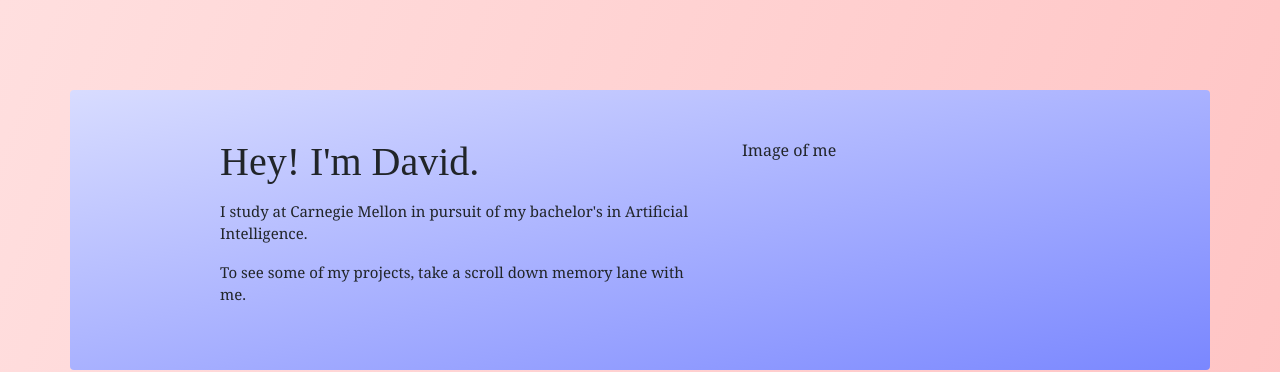
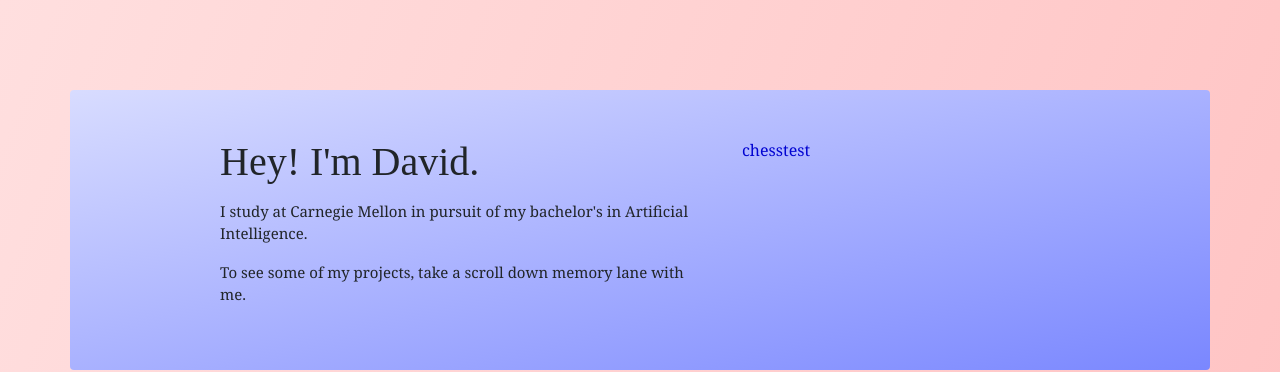
Before and after one commit to davidbuffkin/davidbuffkin.github.io, a plain HTML site: page index.html in a window 1280 px wide. Shown: the top 372 px of the page. Drawn offline with nearby package versions, Linux system fonts and the light colour scheme.

Commit message:
chess link

```diff
--- a/index.html
+++ b/index.html
@@ -33,7 +33,7 @@
                 </div>
 
                 <div class="col-sm-3">
-                    Image of me
+                    <a class="link" href="./widgets/chess/chess.html">chesstest</a>
                 </div>
 
             </div>
```
